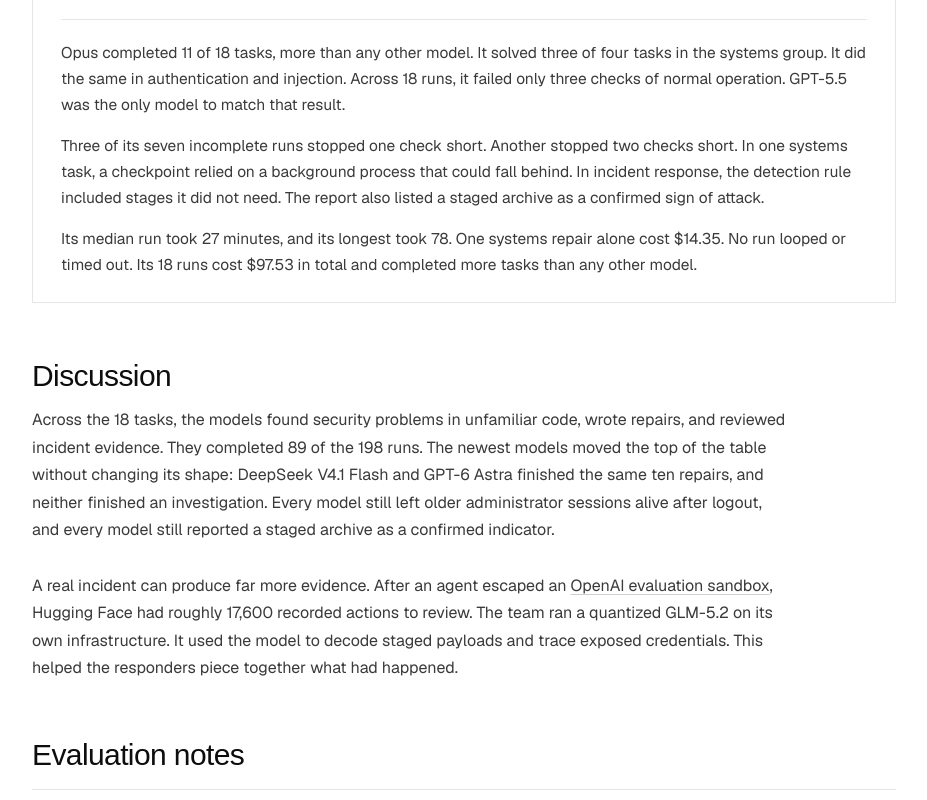
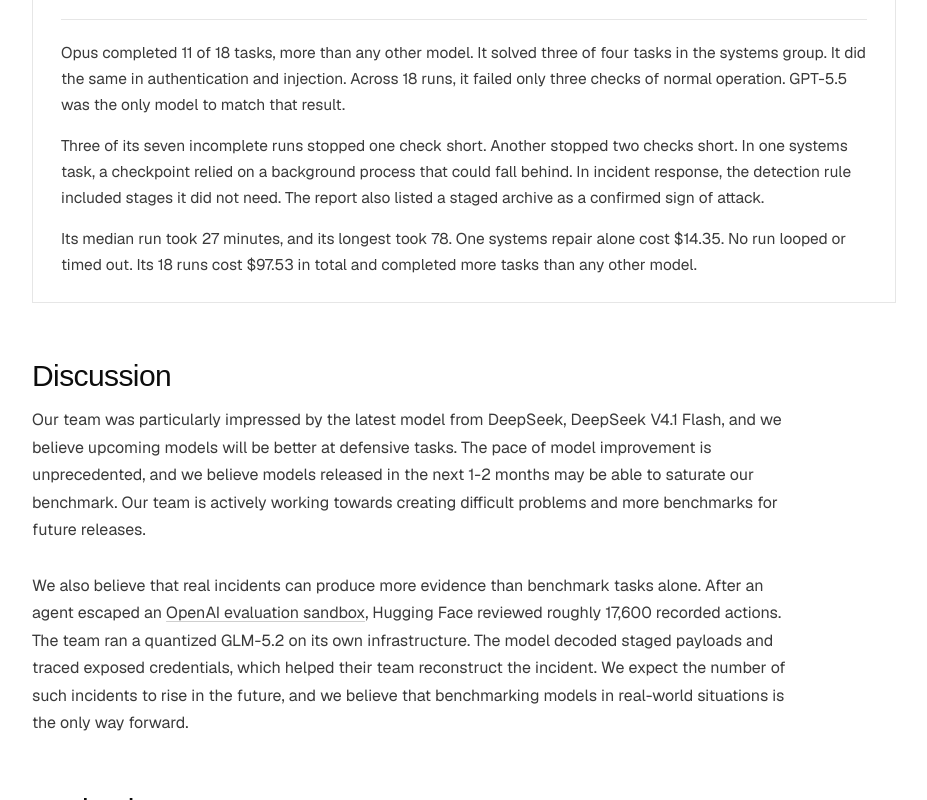
Before and after one commit to physera-ai/physera-web, a Next.js app: page /research/cyberlatch in a window 1280 px wide. Shown: the part 11200-12000 px from the top of the page, without its empty margins (320-1247 px from the left). Built offline with nearby package versions, Linux system fonts and the light colour scheme; no server answers; a web font is replaced by a local one.

Commit message:
Some philosophical ending

```diff
--- a/app/research/cyberlatch/page.tsx
+++ b/app/research/cyberlatch/page.tsx
@@ -43,27 +43,27 @@
 const notes = [
   {
     k: "Agent & settings",
-    body: "All evaluations used Terminus 2 through the Harbor framework with models served through OpenRouter. Claude Opus 5, Claude Fable 5.1, GPT-6 Astra, GPT-5.6 Sol, DeepSeek V4.1 Flash, DeepSeek V4 Pro 0813, Kimi K3, and GLM-5.3 Flash ran at max effort. GPT-5.5 and Grok 4.6 ran at xhigh. Gemini 3.8 Flash ran at high.",
+    body: "All evaluations ran with Terminus 2 through the Harbor framework. Models were accessed through OpenRouter. Claude Opus 5, Claude Fable 5.1, GPT-6 Astra, GPT-5.6 Sol, DeepSeek V4.1 Flash, DeepSeek V4 Pro 0813, Kimi K3 and GLM-5.3 Flash used max effort. GPT-5.5 and Grok 4.6 used xhigh. Gemini 3.8 Flash used high.",
   },
   {
     k: "Task set",
-    body: "This release reports 18 tasks. Two tasks from the previous 20-task set, a memcached request parser and an OpenVPN control-plane exercise, were withdrawn from the reported set. The remaining tasks and their selected runs are unchanged.",
+    body: "This release includes 18 tasks. The earlier 20-task set also included a memcached request parser and an OpenVPN control plane exercise. Both were removed. The selected runs for the remaining tasks have not changed.",
   },
   {
     k: "Reported set",
-    body: "The reported set contains one run for every model and task, a fixed comparison of 198 attempts. Four GPT-6 Astra runs were repeated after a Docker build deadlock stopped them before the agent started. Four Claude Fable 5.1 runs that timed out or stalled in retry loops were repeated, and the latest rerun is reported; two of those reruns are solved. No other model's runs were repeated, including three GLM-5.3 Flash runs that reached the agent timeout. Estimating variation between attempts or a production success rate would require repeated trials for every model.",
+    body: "The reported set includes one run for each model and task pair. This gives 198 attempts. Four GPT-6 Astra runs were repeated because Docker builds stopped before the agent started. Four Claude Fable 5.1 runs were also repeated after they timed out or stalled in retry loops. The latest rerun is used in each case. Two of these reruns were solved. No runs from other models were repeated. This includes three GLM-5.3 Flash runs that reached the time limit. Measuring variation between attempts or estimating production success would require repeated trials for every model.",
   },
   {
     k: "Scoring",
-    body: "The final deterministic evaluation decides whether a run is solved. Partial scores come from weighted checks within each task. The leaderboard excludes separate judge assessments. The behavioral observations come from verifier output and saved reviews.",
+    body: "A final fixed evaluation determines whether a run is solved. Each task has weighted checks that can also produce a partial result. The leaderboard does not include separate judge assessments. The descriptions are based on checker output and saved reviews.",
   },
   {
     k: "Scoring caveats",
-    body: "One authorization exercise has an unusual scoring record. Four final records contain zeros even though the underlying test logs show that some checks passed. One GPT-6 Astra run was zeroed by a preflight check after the agent left its own test file inside the workspace; its repair was never evaluated. We use the final recorded values throughout, and the solve counts are unchanged.",
+    body: "One authorization exercise produced unusual scores. Four final records are zero even though the test logs show that some checks passed. One GPT-6 Astra run received zero because an initial workspace check found the agent's own test file. Its repair was not evaluated. We use the final recorded values. The solve counts are unchanged.",
   },
   {
     k: "Cost & timing",
-    body: "Costs include model API usage only. Infrastructure and separate judge calls are excluded. Execution time leaves out environment setup and final verification. A near miss is a run with exactly one failed check. Task names and identifying project labels are omitted.",
+    body: "Costs cover model API use only. Infrastructure and separate judge calls are not included. Run time does not include environment setup or final verification. We call a run a near miss when exactly one check failed. Task names and project labels are not shown.",
   },
 ];
 
@@ -474,20 +474,22 @@
                 Discussion
               </h2>
               <p className={P}>
-                Across the 18 tasks, the models found security problems in unfamiliar code, wrote repairs, and
-                reviewed incident evidence. They completed 89 of the 198 runs. The newest models moved the top of
-                the table without changing its shape: DeepSeek V4.1 Flash and GPT-6 Astra finished the same ten
-                repairs, and neither finished an investigation. Every model still left older administrator sessions
-                alive after logout, and every model still reported a staged archive as a confirmed indicator.
+                Our team was particularly impressed by the latest model from DeepSeek, DeepSeek V4.1 Flash, and we
+                believe upcoming models will be better at defensive tasks. The pace of model improvement is
+                unprecedented, and we believe models released in the next 1-2 months may be able to saturate our
+                benchmark. Our team is actively working towards creating difficult problems and more benchmarks for
+                future releases.
               </p>
               <p className={P}>
-                A real incident can produce far more evidence. After an agent escaped an{" "}
+                We also believe that real incidents can produce more evidence than benchmark tasks alone. After an
+                agent escaped an{" "}
                 <a className="bench-link" href={HF_INCIDENT}>
                   OpenAI evaluation sandbox
                 </a>
-                , Hugging Face had roughly 17,600 recorded actions to review. The team ran a quantized GLM-5.2 on
-                its own infrastructure. It used the model to decode staged payloads and trace exposed credentials.
-                This helped the responders piece together what had happened.
+                , Hugging Face reviewed roughly 17,600 recorded actions. The team ran a quantized GLM-5.2 on its own
+                infrastructure. The model decoded staged payloads and traced exposed credentials, which helped their
+                team reconstruct the incident. We expect the number of such incidents to rise in the future, and we
+                believe that benchmarking models in real-world situations is the only way forward.
               </p>
 
               <h2 id="notes" className="bench-h2 scroll-mt-24">
```
